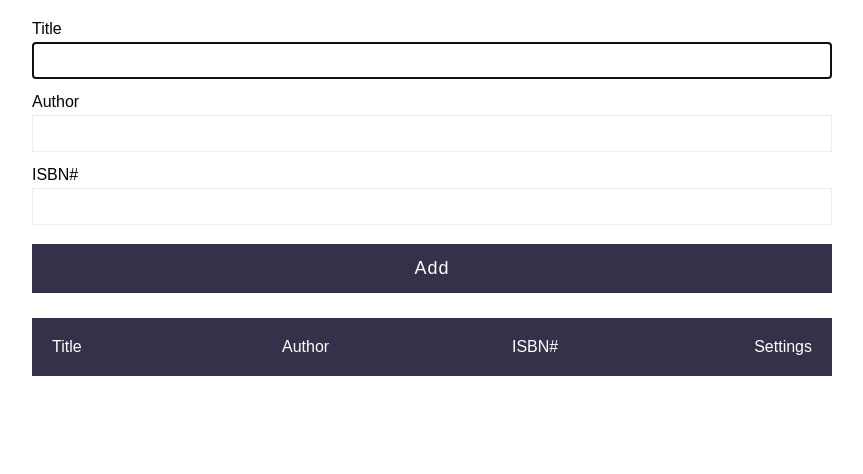
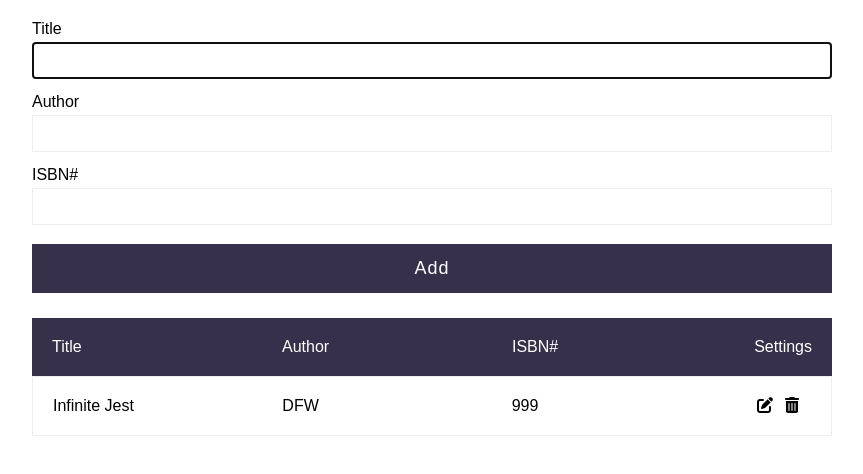
Before and after one commit to averyburne/book-list-app, a React (Create React App) app: page / in a window 1280 px wide. Shown: the top 474 px of the page, without its empty margins (208-1071 px from the left). Built offline with nearby package versions, Linux system fonts and the light colour scheme.

Commit message:
Successfully added function for adding books

```diff
--- a/src/App.js
+++ b/src/App.js
@@ -11,15 +11,30 @@ const App = () => {
   const [currentBookId, setCurrentBookId] = useState(null)
   const [books, setBooks] = useState([
     {
-      bookTitle: title,
-      bookAuthor: author,
-      bookIsbn: isbn,
+      bookTitle: "Infinite Jest",
+      bookAuthor: "DFW",
+      bookIsbn: "999",
       bookId: uuidv4()
     }
   ])
 
+  const addBook = () => {
+    setBooks([
+      ...books,
+      {
+        bookTitle: title,
+        bookAuthor: author,
+        bookIsbn: isbn,
+        bookId: uuidv4()
+      }
+    ])
+    console.log('hi')
+  }
+
   const handleSubmit = (e) => {
     e.preventDefault()
+
+    addBook()
   }
 
   return (
--- a/src/components/Table.js
+++ b/src/components/Table.js
@@ -3,7 +3,16 @@ import TableField from './TableField'
 
 const Table = ({ books }) => {
 
-
+    const booksJSX = books.map(book =>
+        <div key={book.bookId} className="tableRow">
+            <TableField fieldName={book.bookTitle}/>
+            <TableField fieldName={book.bookAuthor}/>
+            <TableField fieldName={book.bookIsbn}/>
+            <TableField settingsField />
+        </div>
+    )
+    console.log(books)
+    console.log(booksJSX)
     return(
         <div className="table">
             <div className="tableHeading">
@@ -12,14 +21,7 @@ const Table = ({ books }) => {
                 <TableField fieldName={"ISBN#"}/>
                 <TableField fieldName={"Settings"}/>
             </div>
-            {books.map(book => {
-                <div id={book.bookId} className="tableRow">
-                    <TableField fieldName={book.bookTitle}/>
-                    <TableField fieldName={book.bookAuthor}/>
-                    <TableField fieldName={book.bookIsbn}/>
-                    <TableField fieldName={book.bookId}/>
-                </div>
-            })}
+            {booksJSX}
         </div>
     )
 }
```
